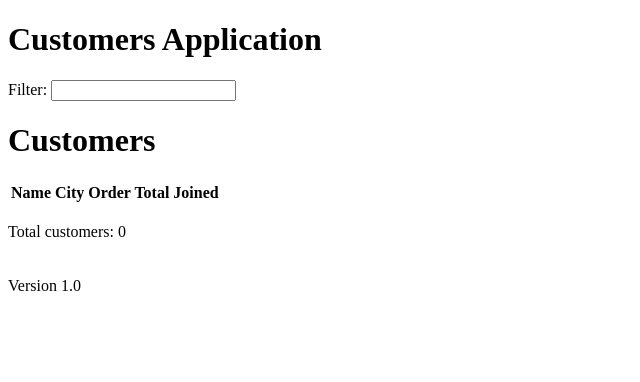
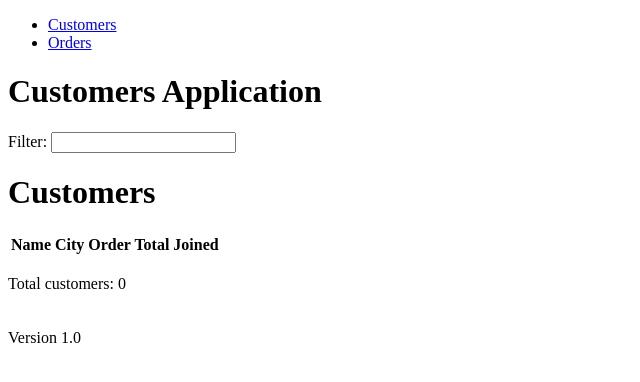
Before and after one commit to RavenousPett/angular-jumpstart, a PHP site: page / in a window 1280 px wide. Shown: the top 382 px of the page, without its empty margins (0-640 px from the left). Run offline with PHP 8.4, Linux system fonts and the light colour scheme; lists and menus that the app fills with data are empty.

```diff
--- a/app/app.js
+++ b/app/app.js
@@ -15,6 +15,10 @@
                 controller: 'OrdersController',
                 templateUrl: 'app/views/orders.html'
             })
+            .when('/orders', {
+                controller: 'AllOrdersController',
+                templateUrl: 'app/views/allorders.html'
+            })
             .otherwise( { 'redirectTo': '/' });
     });
 
--- /dev/null
+++ b/app/controllers/allOrdersController.js
@@ -0,0 +1,36 @@
+(function() {
+
+    var AllOrdersController = function ($scope, customersFactory) {
+        $scope.orders = null;
+        $scope.ordersTotal = 0.0;
+        $scope.totalType;
+
+        function init() {
+             customersFactory.getOrders()
+                .success(function(orders) {
+                    $scope.orders = orders;
+                    getOrdersTotal();
+                })
+                .error(function(data, status, headers, config) {
+                    //handle error
+                });
+        }
+
+        function getOrdersTotal() {
+            var total = 0;
+            for (var i=0,len=$scope.orders.length;i<len;i++) {
+                total += $scope.orders[i].total;
+            }
+            $scope.ordersTotal = total;
+            $scope.totalType = ($scope.ordersTotal > 100) ? 'success' : 'danger';
+        }
+
+        init();
+    };
+
+    AllOrdersController.$inject = ['$scope', 'customersFactory'];
+
+    angular.module('customersApp')
+      .controller('AllOrdersController', AllOrdersController);
+
+}());
--- a/app/services/customersFactory.js
+++ b/app/services/customersFactory.js
@@ -16,6 +16,17 @@
 
         }
 
+        factory.getOrders = function() {
+
+            return $http.get('http://localhost:8080/orders');
+
+        }
+
+        factory.deleteCustomer = function(customerId) {
+
+            return $http.delete('http://localhost:8080/customers/' + customerId);
+        }
+
         return factory;
 
 	};
--- a/index.php
+++ b/index.php
@@ -7,6 +7,15 @@
 		<!-- Css -->
 		<link rel="stylesheet" type="text/css" href="css/main.css">
 	</head>
+
+	<header>
+        <nav>
+            <ul>
+                <li><a href="#/customers">Customers</a></li>
+                <li><a href="#/orders">Orders</a></li>
+            </ul>
+        </nav>
+    </header>
 
 	<body>
 
@@ -19,6 +28,7 @@
 		<script type="text/javascript" src="app/app.js"></script>
 		<script type="text/javascript" src="app/controllers/customersController.js"></script>
 		<script type="text/javascript" src="app/controllers/ordersController.js"></script>
+		<script type="text/javascript" src="app/controllers/allOrdersController.js"></script>
 		<script type="text/javascript" src="app/services/customersFactory.js"></script>
 		<script type="text/javascript" src="app/services/customersService.js"></script>
 		<script type="text/javascript" src="app/services/values.js"></script>
```
Also changed, not shown: app/views/allorders.html (added, +18 -0 lines).
